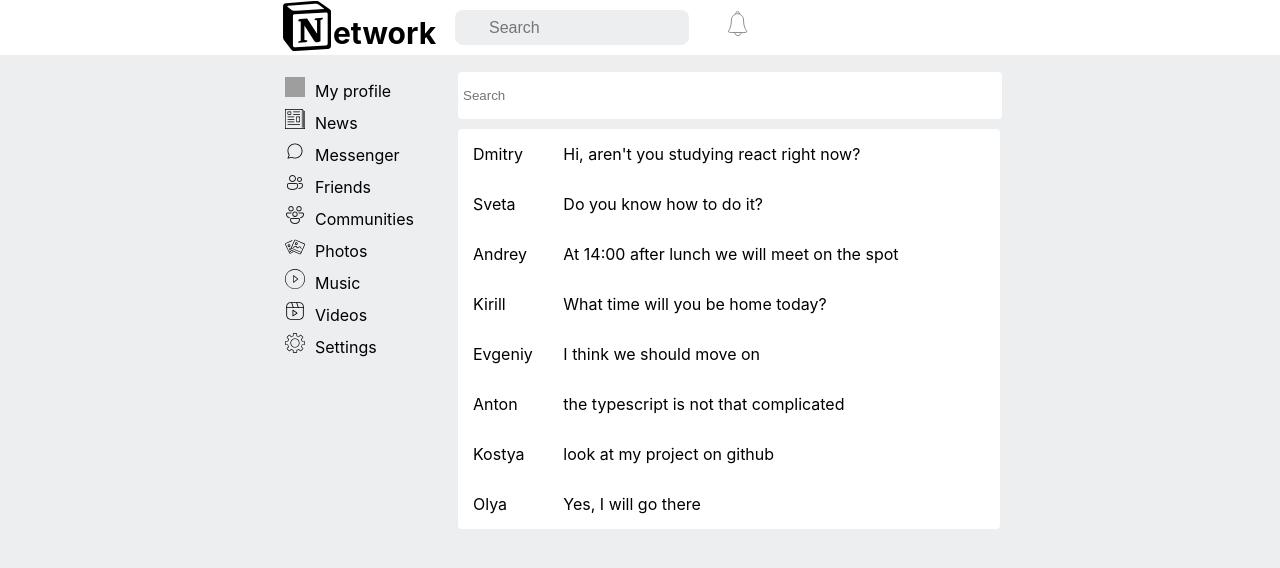
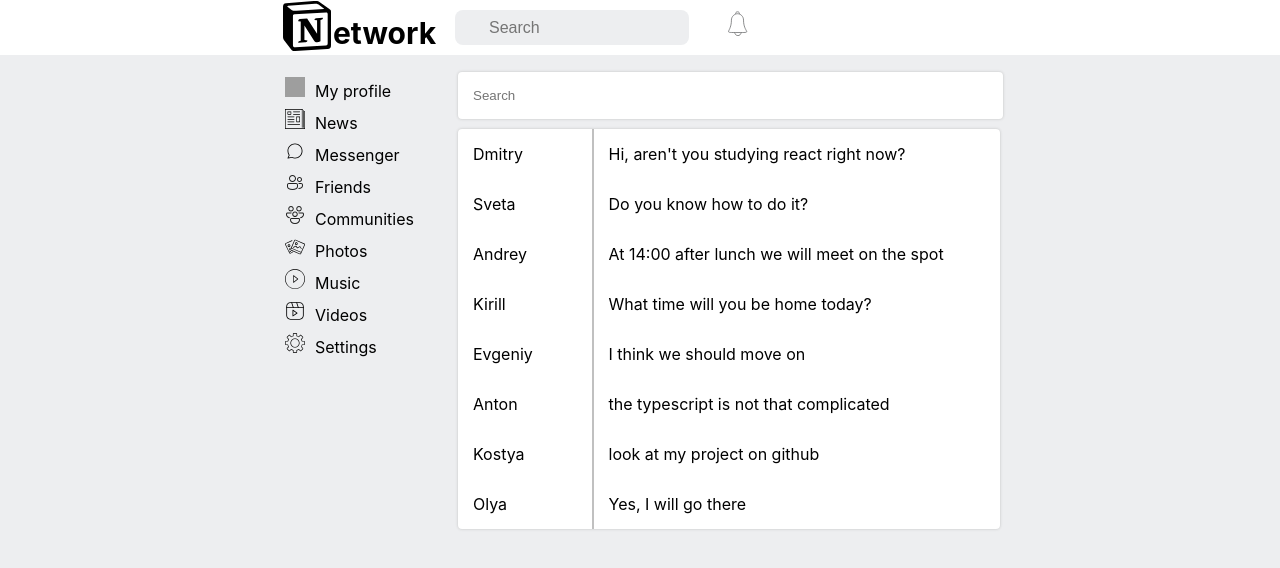
Before and after one commit to Romys58/my-social-network, a React (Create React App) app: page /messenger in a window 1280 px wide. Shown: the top 568 px of the page. Built offline with nearby package versions, Linux system fonts and the light colour scheme; grey boxes are pictures that could not be loaded.

Commit message:
update dialogs

```diff
--- a/src/components/Messenger/Messenger.module.css
+++ b/src/components/Messenger/Messenger.module.css
@@ -3,21 +3,23 @@
 }
 
 .input {
-    width: 99%;
+    width: 97.5%;
     height: 45px;
     border-radius: 4px;
     border: none;
     outline: none;
-    padding-left: 5px;
+    padding-left: 15px;
+    box-shadow: 0 0 3px silver;
 }
 
 .dialog_window {
     display: grid;
-    grid-template-columns: 2fr 10fr;
+    grid-template-columns: 3fr 9fr;
     background: #fff;
     border-radius: 4px;
     width: 100%;
     min-height: 150px;
+    box-shadow: 0 0 3px silver;
 
     margin-top: 10px;
 }
--- a/src/components/Messenger/UserNameDialog/UserNameDialog.module.css
+++ b/src/components/Messenger/UserNameDialog/UserNameDialog.module.css
@@ -1,5 +1,6 @@
 .user_name_dialog {
     grid-column: 1 / 2;
+    border-right: 2px solid silver;
 }
 
 .item {
```
